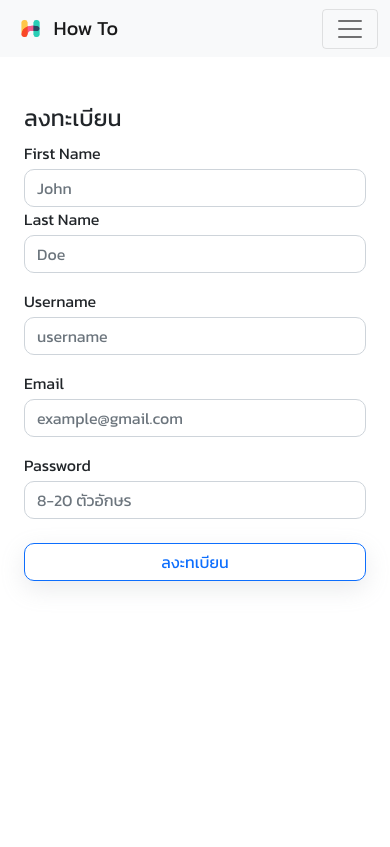
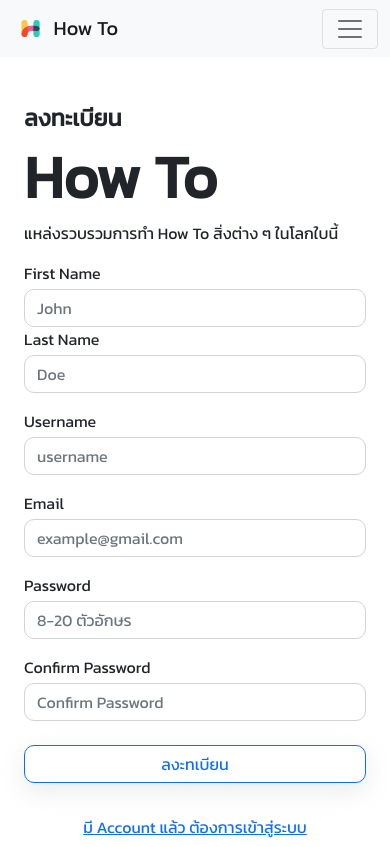
Before and after one commit to aomsk/Ha-Ha-How-To, a Vue app in the folder frontend/: page /signup in a window 390 px wide. Built offline with nearby package versions, Linux system fonts and the light colour scheme; what amazon-cognito-identity-js would draw is missing.

Commit message:
feat: update

```diff
--- a/frontend/src/views/EditProfile.vue
+++ b/frontend/src/views/EditProfile.vue
@@ -74,6 +74,15 @@ export default {
     },
     methods: {
         async submitEditProfile() {
+            if (this.profile.first_name == this.userData.first_name || this.profile.last_name == this.userData.last_name || this.profile.username == this.userData.username) {
+                Swal.fire({
+                    icon: 'error',
+                    title: 'Oops...',
+                    text: 'กรุณาเปลี่ยนข้อมูลที่ต้องการดปลี่ยนก่อนกดปุ่มบันทึก',
+                    showConfirmButton: true,
+                    // timer: 2000
+                })
+            }
             if (this.profile.first_name !== this.userData.first_name) {
                 const data = {
                     email: this.userData.email,
--- a/frontend/src/views/Signin.vue
+++ b/frontend/src/views/Signin.vue
@@ -1,8 +1,13 @@
 <template>
     <div class="container">
-        <h3 class="mt-5">เข้าสู่ระบบ</h3>
-        <div class="col-lg-5 m-auto">
-            <!-- <div class="card p-3" id="card"> -->
+        <h3 class="mt-5 fw-bold">เข้าสู่ระบบ</h3>
+        <div class="row styles">
+            <div class="col-lg-6 m-auto">
+                <h1 class="title">How To</h1>
+                <p class="fw-normal">แหล่งรวบรวมการทำ How To สิ่งต่าง ๆ ในโลกใบนี้</p>
+            </div>
+            <div class="col-lg-6">
+                <div class="m-auto">
                     <form @submit.prevent="submitSignin()">
                         <div>
                             <label class="form-lable mb-1">Email</label>
@@ -13,8 +18,6 @@
                                 for="email"
                                 v-model="signin.email"
                             />
-                    <!-- :class="{ 'is-invalid': v$.signin.email.$error }" -->
-                    <!-- <div v-if="v$.signin.password.$error" class="my-2 text-danger">กรุณากรอกอีเมล</div> -->
                         </div>
                         <div class="mt-4">
                             <label class="form-lable mb-1">Password</label>
@@ -30,7 +33,8 @@
                             <button id="button" class="btn btn-outline-success my-4" type="submit">เข้าสู่ระบบ</button>
                         </div>
                     </form>
-            <!-- </div> -->
+                </div>
+            </div>
         </div>
     </div>
 </template>
@@ -67,7 +71,9 @@ export default {
                 Swal.fire({
                     icon: 'error',
                     title: 'Oops...',
-                    text: 'Please enter email or password!!!'
+                    text: 'กรุณากรอก อีเมล และรหัสผ่าน',
+                    showConfirmButton: false,
+                    timer: 1500
                 })
             }
             if (this.signin.email != '' || this.signin.password != '') {
@@ -122,9 +128,9 @@ export default {
                             Swal.fire({
                                 icon: 'error',
                                 title: 'Oops...',
-                                text: 'Incorrect username or password'
-                                // showConfirmButton: false,
-                                // timer: 1500
+                                text: 'อีเมล หรือ รหัสผ่านผิด',
+                                showConfirmButton: false,
+                                timer: 1500
                             })
                         }
                     },
@@ -159,4 +165,27 @@ export default {
 .input {
     border-radius: 10px;
 }
+.title {
+    font-size: 120px;
+    font-weight: bold;
+}
+.styles {
+    margin-top: 80px;
+}
+@media only screen and (max-width: 600px) {
+    .title {
+        font-size: 40px;
+    }
+    .styles {
+        margin-top: 0px;
+    }
+}
+@media only screen and (max-width: 900px) {
+    .title {
+        font-size: 60px;
+    }
+    .styles {
+        margin-top: 0px;
+    }
+}
 </style>
--- a/frontend/src/views/Signup.vue
+++ b/frontend/src/views/Signup.vue
@@ -1,7 +1,13 @@
 <template>
     <div class="container">
-        <h3 class="mt-5">ลงทะเบียน</h3>
-        <div class="col-lg-5 m-auto">
+        <h3 class="mt-5 fw-bold">ลงทะเบียน</h3>
+        <div class="row">
+            <div class="col-lg-6 styles">
+                <h1 class="title">How To</h1>
+                <p class="fw-normal">แหล่งรวบรวมการทำ How To สิ่งต่าง ๆ ในโลกใบนี้</p>
+            </div>
+            <div class="col-lg-6">
+                <div class="m-auto">
                     <form @submit.prevent="submitSignup()">
                         <div class="row">
                             <div class="col-lg-6">
@@ -55,7 +61,7 @@
                                 v-model="singup.password"
                             />
                         </div>
-                <!-- <div class="mt-3">
+                        <div class="mt-3">
                             <label class="form-lable mb-1">Confirm Password</label>
                             <input
                                 class="form-control input"
@@ -64,11 +70,16 @@
                                 for="confirm_passeord"
                                 v-model="singup.confirm_passeord"
                             />
-                </div>-->
+                        </div>
                         <div class="d-grid">
                             <button id="button" class="btn btn-outline-primary my-4" type="submit">ลงะทเบียน</button>
+                            <a class="text-center">
+                                <router-link class="nav-link" to="/signin">มี Account แล้ว ต้องการเข้าสู่ระบบ</router-link>
+                            </a>
                         </div>
                     </form>
+                </div>
+            </div>
         </div>
     </div>
 </template>
@@ -90,7 +101,7 @@ export default {
                 password: '',
                 confirm_passeord: ''
             },
-            data_user: null,
+            data_user: null
             // singup_success: false,
         }
     },
@@ -128,14 +139,36 @@ export default {
 
         submitSignup() {
             // this.$router.push('/confirm-code')
-            if (this.singup.first_name == '' || this.singup.last_name == '' || this.singup.email == '' || this.singup.username == '' || this.singup.password == '') {
+            if (
+                this.singup.first_name == '' ||
+                this.singup.last_name == '' ||
+                this.singup.email == '' ||
+                this.singup.username == '' ||
+                this.singup.password == '' ||
+                this.singup.confirm_passeord == ''
+            ) {
                 Swal.fire({
                     icon: 'error',
                     title: 'Oops...',
                     text: 'กรุณากรอกข้อมูล!!!'
                 })
             }
-            if (this.singup.first_name != '' || this.singup.last_name != '' || this.singup.email != '' || this.singup.username != '' || this.singup.password != '') {
+            if (this.singup.confirm_passeord != this.singup.password) {
+                Swal.fire({
+                    icon: 'error',
+                    title: 'Oops...',
+                    text: 'รหัสผ่านไม่ตรงกัน กรุณากรอกใหม่'
+                })
+                this.singup.confirm_passeord = ''
+            }
+            if (
+                this.singup.first_name != '' &&
+                this.singup.last_name != '' &&
+                this.singup.email != '' &&
+                this.singup.username != '' &&
+                this.singup.password != '' &&
+                this.singup.confirm_passeord == this.singup.password
+            ) {
                 localStorage.setItem('email_user_signup', this.singup.email)
 
                 let attributeList = [
@@ -154,7 +187,7 @@ export default {
                     }
                 })
             }
-        },
+        }
     }
 }
 </script>
@@ -167,4 +200,27 @@ export default {
 .input {
     border-radius: 10px;
 }
+.title {
+    font-size: 120px;
+    font-weight: bold;
+}
+.styles {
+    margin-top: 100px;
+}
+@media only screen and (max-width: 600px) {
+    .title {
+        font-size: 40px;
+    }
+    .styles {
+        margin-top: 0px;
+    }
+}
+@media only screen and (max-width: 900px) {
+    .title {
+        font-size: 60px;
+    }
+    .styles {
+        margin-top: 0px;
+    }
+}
 </style>
```
Lines whose indentation alone changed are shown as unchanged.
